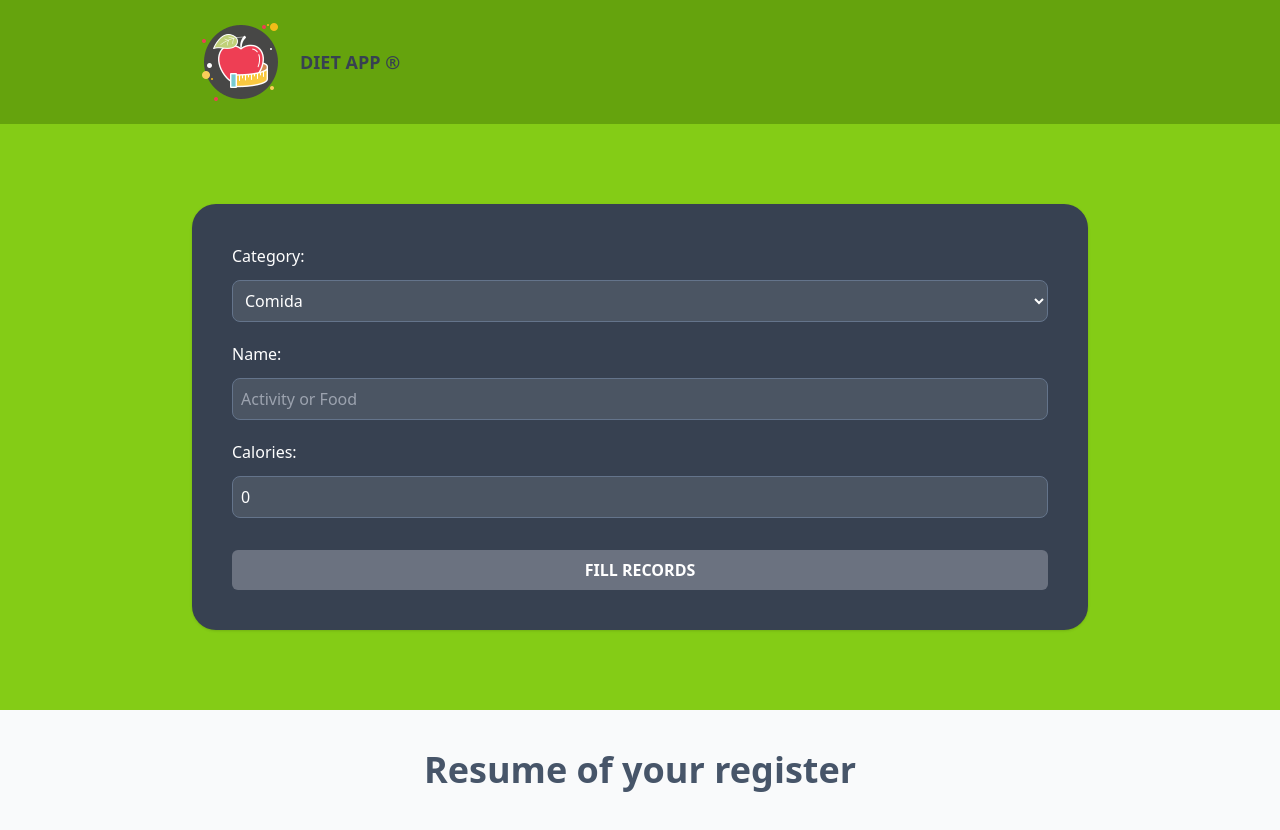
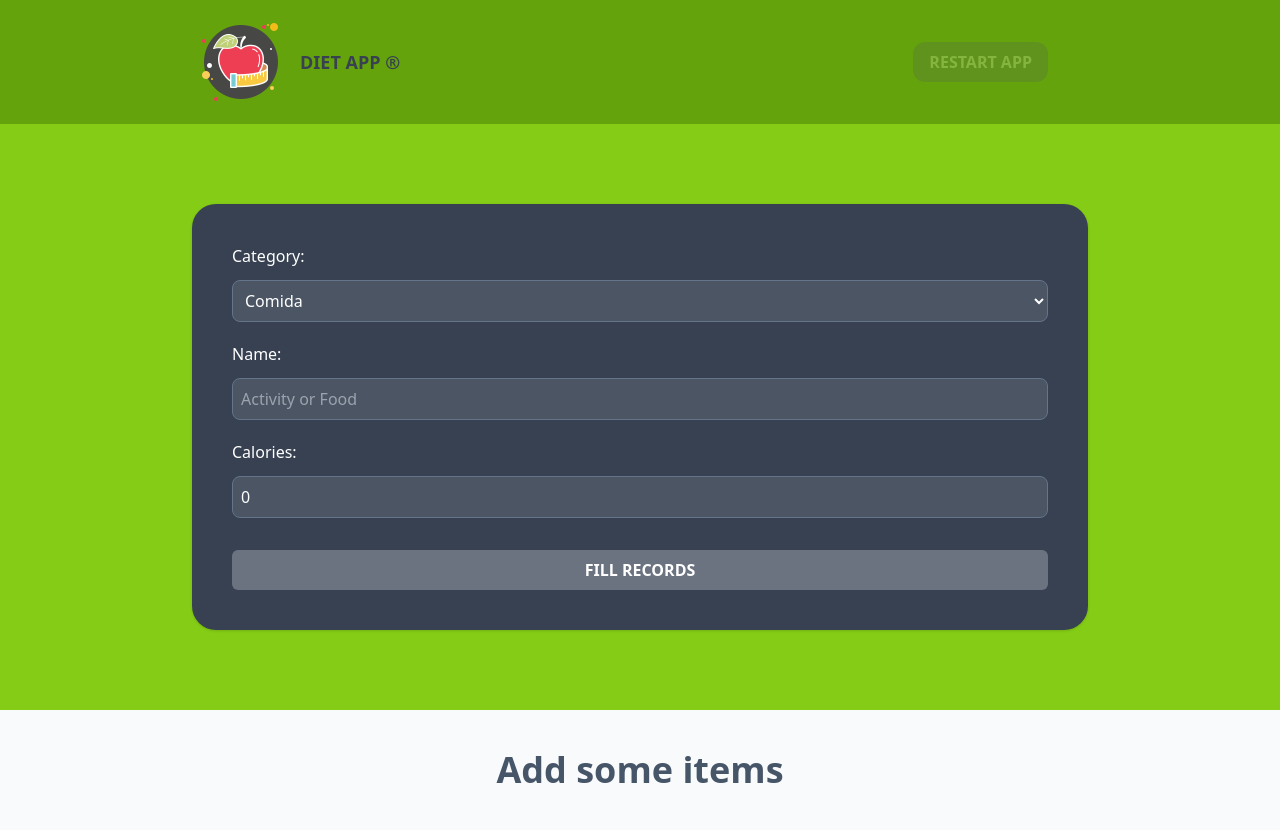
Before and after one commit to IsaacQH/DietApp, a React (Vite) app: page / in a window 1280 px wide. Shown: the top 830 px of the page. Built offline with nearby package versions, Linux system fonts and the light colour scheme.

Commit message:
Reseteando App, añadiendo una nueva action en el reducer

```diff
--- a/src/App.tsx
+++ b/src/App.tsx
@@ -1,4 +1,4 @@
-import { useReducer } from "react"
+import { useEffect, useMemo, useReducer } from "react"
 import { activityReducer, initialState } from "./reducers/activityReducer"
 import { Form } from "./components/Form"
 import { ActivityList } from "./components/ActivityList"
@@ -7,15 +7,28 @@ function App() {
 
   const [state, dispatch] = useReducer(activityReducer, initialState)
 
+  useEffect(()=>{
+      localStorage.setItem('activities', JSON.stringify(state.activities))
+  },[state.activities])
+
+  const canRestartApp = () => useMemo(() => state.activities.length>0, [state.activities]) //Renderiza y regresa un boleano solo cuando existe el canRestartApp
+
   return (
     <>
-      <header className="bg-lime-600 py-3 bg">
-        <div className="max-w-4xl mx-auto flex items-center justify-start">
+      <header className="bg-lime-600 py-3">
+        <div className="max-w-4xl mx-auto flex items-center justify-between">
           <div className="flex items-center">
             <img src="src\assets\logo.png" alt="logo" className="mr-2" />
             <h1 className="text-lg font-bold text-gray-700 uppercase">Diet App ®</h1>
           </div>
-          <div className="justify-end">
+          <div>
+            <button
+              className="bg-red-500 hover:bg-red-600 text-white font-bold py-2 px-4 rounded-xl mr-10 uppercase disabled:opacity-20 disabled:bg-gray-600"
+              onClick={() => dispatch({type:'restart-app'})}
+              disabled={!canRestartApp()  /*Solo funciona cuando esta en falso y no hay activities*/}
+            >
+              Restart App
+            </button>
           </div>
         </div>
       </header>
--- a/src/components/ActivityList.tsx
+++ b/src/components/ActivityList.tsx
@@ -18,16 +18,20 @@ export const ActivityList = ({activities, dispatch}:ActivityListProps) => {
         )  //Revisa que el entry sea igual al cat de categories (objeto definido) luego es regresado el nombre
     , [activities])
 
+    const isEmtyActivities = useMemo(() => activities.length>0 ? "Resume of your register" : "Add some items",[activities] )
+
     return (
         <>
-            <h2 className="text-4xl font-bold text-slate-600 text-center mb-10">Resume of your register</h2>
+            <h2 className="text-4xl font-bold text-slate-600 text-center mb-10">
+                {isEmtyActivities}
+            </h2>
 
             {activities.map((activity) => (
                 <div key = {activity.id} className="px-5 py-10 bg-gray-700 text-white mt-5 flex justify-between rounded-lg">
                     <div className="space-y-2 relative">
                         <p className={`absolute -top-8 -left-8 px-10 py-2 text-white uppercase font-bold ${activity.category === 1 ? "bg-lime-500": "bg-orange-500"}`}>{categoryName(+activity.category)}</p>
                         <p className="text-2xl font-bold pt-5">{activity.name}</p>
-                        <p className={`font-black text-4xl ${activity.category === 1 ? "text-lime-500" : "text-orange-500"}`}>
+                        <p className={`font-black text-3xl ${activity.category === 1 ? "text-lime-500" : "text-orange-500"}`}>
                             {activity.calories} <span> Calories</span>
                         </p>
                     </div>
--- a/src/reducers/activityReducer.ts
+++ b/src/reducers/activityReducer.ts
@@ -4,7 +4,8 @@ import { Activity } from "../types"
 export type ActivityActions =
     {type: 'save-activity', payload: {newActivity: Activity}} |
     {type: 'set-actID', payload: {id: Activity['id']}} |
-    {type: 'delete-activity', payload: {id: Activity['id']}}
+    {type: 'delete-activity', payload: {id: Activity['id']}} |
+    {type: 'restart-app'}
 
 
 //Definimos un tipo de dato y lo hacemos localmente para llamar un array de Activity, importamos el tipo de dato.
@@ -13,9 +14,14 @@ export type ActivityState = {
     actID: Activity['id']      // O podemos poner string
 }
 
+const localStorageMemo = ():Activity[] => {
+    const act = localStorage.getItem('activities')
+    return act ? JSON.parse(act) : []
+}
+
 //Le damos el initial state según el tipo de dato ActivityState, arreglo vacio
 export const initialState: ActivityState = {
-    activities: [],
+    activities: localStorageMemo(),
     actID: ''         //Guarda el id para ediciones
 }
 
@@ -58,6 +64,13 @@ export const activityReducer = (
         }
     }
 
+    if(action.type === 'restart-app'){  //No se manda el ...state porque reiniciamos todo
+        return{        //Vacia todo
+            activities: [],
+            actID: ''
+        }
+    }
+
 
     return state
 }
```
